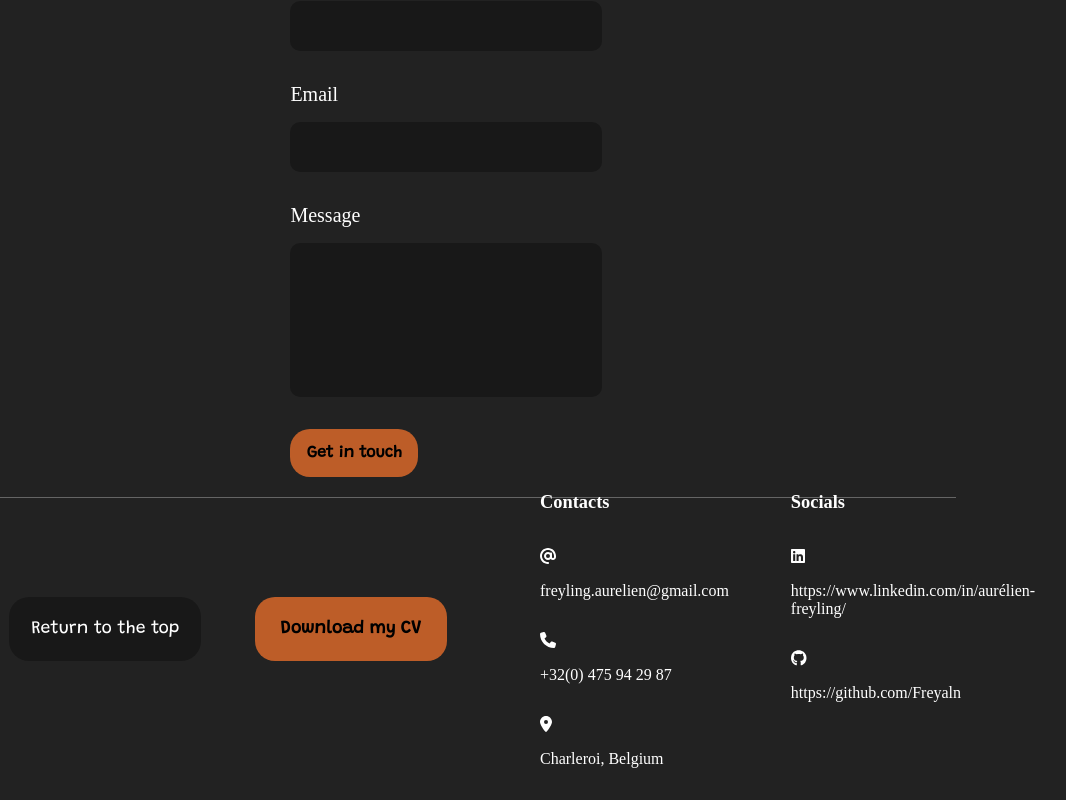
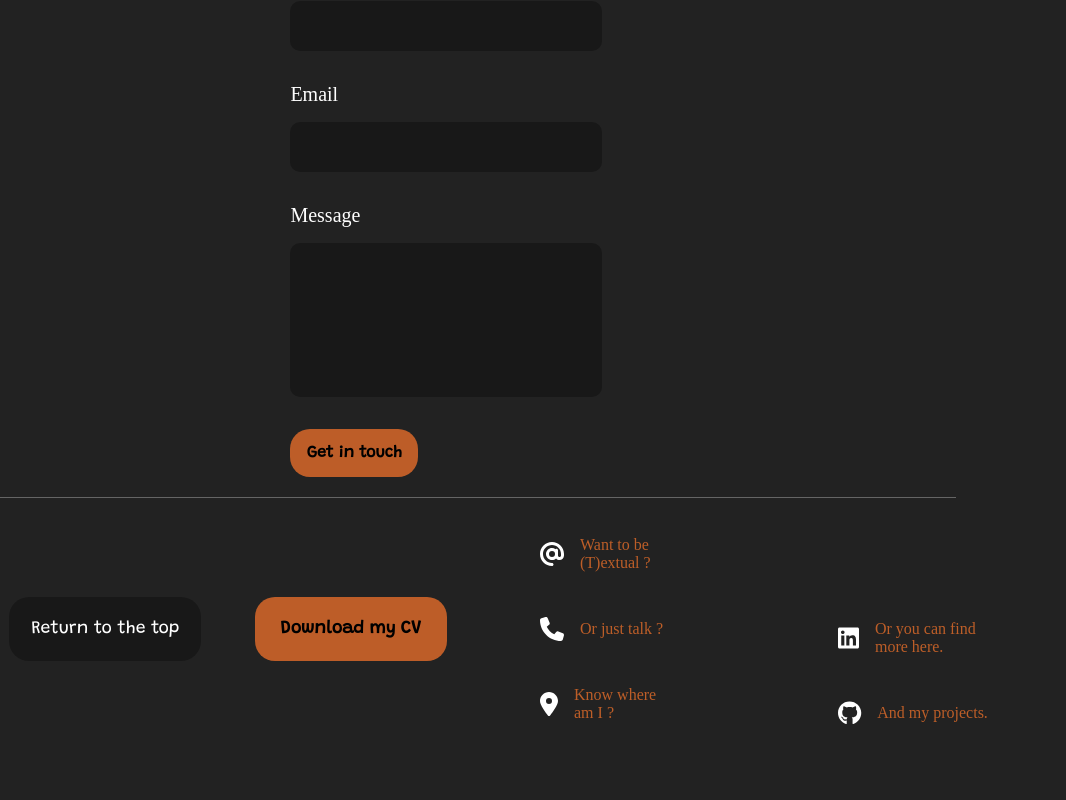
Before and after one commit to Freyaln/portfolio, a React (Create React App) app in the folder portfolio/: page / in a window 1280 px wide. Shown: the part 3156-3956 px from the top of the page, without its empty margins (196-1262 px from the left). After the commit the page ends 3910 px from the top, so only its background shows below. Built offline with nearby package versions, Linux system fonts and the light colour scheme; a web font is replaced by a local one.

Commit message:
Fix:: Fixed footer list

```diff
--- a/portfolio/src/Components/Atoms/List/List.tsx
+++ b/portfolio/src/Components/Atoms/List/List.tsx
@@ -1,86 +1,100 @@
-import {FC} from 'react';
-import {InfosDatas, SkillDetail} from "../../../Datas/Datas";
-import Typo, {TextType} from "../Typo/Typo";
-import {v4 as uuidv4} from 'uuid';
-import {FontAwesomeIcon} from "@fortawesome/react-fontawesome";
+import * as React from 'react';
+import { FC } from 'react';
+import { DataType, InfosDatas, SkillDetail } from '../../../Datas/Datas';
+import Typo, { TextType } from '../Typo/Typo';
+import { v4 as uuidv4 } from 'uuid';
+import { FontAwesomeIcon } from '@fortawesome/react-fontawesome';
 
 export interface IListProps {
   optionsSkills?: SkillDetail[];
   optionsInfos?: InfosDatas[];
-    classname : string;
-    children?: JSX.Element|JSX.Element[];
+  classname: string;
+  children?: JSX.Element | JSX.Element[];
+  type?: DataType;
 }
 
-const List: FC<IListProps> = ({ optionsSkills, optionsInfos, classname, children}) => {
+const List: FC<IListProps> = ({ optionsSkills, optionsInfos, classname, children, type }) => {
   return (
     <>
-            <ol className={classname} >
-                { optionsSkills &&
-                  optionsSkills.map((items) => (
-                      items.Skills.map((elem) =>
+      <ol className={classname}>
+        {optionsSkills &&
+          optionsSkills.map((items) =>
+            items.Skills.map((elem) => (
               <>
-                              <div className='__list__flex' >
-                                  <Typo type={ TextType.H3 } key={ uuidv4()} className='__list__title'>
-                                      { elem.Languages.title }
+                <div className="__list__flex">
+                  <Typo type={TextType.H3} key={uuidv4()} className="__list__title">
+                    {elem.Languages.title}
                   </Typo>
-                                  { elem.Languages.list.map((listItem) =>
-                                      <li key={ uuidv4() }>
-                                          {listItem}
-                                      </li>
-                                  )}
+                  {elem.Languages.list.map((listItem) => (
+                    <li key={uuidv4()}>{listItem}</li>
+                  ))}
                 </div>
-                              <div className='__list__flex'>
-                                  <Typo type={ TextType.H3 } key={ uuidv4()}  className='__list__title'>
-                                      { elem.Frameworks.title }
+                <div className="__list__flex">
+                  <Typo type={TextType.H3} key={uuidv4()} className="__list__title">
+                    {elem.Frameworks.title}
                   </Typo>
-                                  { elem.Frameworks.list.map((listItem) =>
-                                      <li key={ uuidv4() }>
-                                          {listItem}
-                                      </li>
-                                  )}
+                  {elem.Frameworks.list.map((listItem) => (
+                    <li key={uuidv4()}>{listItem}</li>
+                  ))}
                 </div>
-                              <div className='__list__flex'>
-                                  <Typo type={ TextType.H3 } key={ uuidv4()}  className='__list__title'>
-                                      { elem.Libraries.title }
+                <div className="__list__flex">
+                  <Typo type={TextType.H3} key={uuidv4()} className="__list__title">
+                    {elem.Libraries.title}
                   </Typo>
-                                  { elem.Libraries.list.map((listItem) =>
-                                  <li key={ uuidv4() }>
-                                      {listItem}
-                                  </li>
-                                  )}
+                  {elem.Libraries.list.map((listItem) => (
+                    <li key={uuidv4()}>{listItem}</li>
+                  ))}
                 </div>
               </>
             ))
-                  ) }
-                { optionsInfos &&
-                  optionsInfos.map((items) => (
-                      items.Infos.map((elem) =>
+          )}
+        {optionsInfos &&
+          optionsInfos.map((items) =>
+            items.Infos.map((elem) => (
               <>
-                              <div className='__list__flex' >
-                                  <Typo type={ TextType.H3 } key={ uuidv4()}  className='__list__title'>
-                                      Contacts
-                                  </Typo>
-                                  { elem.Contact.map((i) =>
-                                       <li key={ uuidv4() }>
-                                           <FontAwesomeIcon icon={i.icon}/>
+                <div className="__list__flex">
+                  {elem.Contact.map((i) => (
+                    <li key={uuidv4()}>
+                      {i.type === DataType.EMAIL ? (
+                        <>
+                          <FontAwesomeIcon icon={i.icon} className="__list__icon" />
+                          <a href={`mail:to${i.link}`}>
                             <Typo type={TextType.TEXT}>{i.text}</Typo>
+                          </a>
+                        </>
+                      ) : i.type === DataType.PHONE ? (
+                        <>
+                          <FontAwesomeIcon icon={i.icon} className="__list__icon" />
+                          <a href={`tel:${i.link}`}>
+                            <Typo type={TextType.TEXT}>{i.text}</Typo>
+                          </a>
+                        </>
+                      ) : i.type === DataType.LOCATION ? (
+                        <>
+                          <FontAwesomeIcon icon={i.icon} className="__list__icon" />
+                          <a href={i.link}>
+                            <Typo type={TextType.TEXT}>{i.text}</Typo>
+                          </a>
+                        </>
+                      ) : (
+                        '404 not found.'
+                      )}
                     </li>
-                                  )}
+                  ))}
                 </div>
-                              <div className='__list__flex' >
-                                  <Typo type={ TextType.H3 } key={ uuidv4()}  className='__list__title'>
-                                      Socials
-                                  </Typo>
-                                  { elem.Socials.map((i) =>
-                                      <li key={ uuidv4() }>
-                                          <FontAwesomeIcon icon={i.icon}/>
+                <div className="__list__flex">
+                  {elem.Socials.map((i) => (
+                    <li key={uuidv4()}>
+                      <FontAwesomeIcon icon={i.icon} className="__list__icon" />
+                      <a href={i.link}>
                         <Typo type={TextType.TEXT}>{i.text}</Typo>
+                      </a>
                     </li>
-                                  )}
+                  ))}
                 </div>
               </>
             ))
-                  ) }
+          )}
       </ol>
     </>
   );
--- a/portfolio/src/Components/Molecules/Footer/Footer.scss
+++ b/portfolio/src/Components/Molecules/Footer/Footer.scss
@@ -62,23 +62,29 @@
     gap: 1rem;
     width: 40%;
 
-    .footer__block__right__title {
-    }
-
       .__list {
         display: flex;
         flex-direction: row;
         justify-content: space-between;
+        align-items: flex-end;
+        gap: 10rem;
         color: #FFF;
 
         .__list__flex {
           display: flex;
           flex-direction: column;
           gap: 1rem;
-          width: 45%;
           li {
+            display: flex;
+            flex-direction: row;
+            align-items: center;
+            gap: 1rem;
             font-family: 'Faustina', serif;
             font-size: 1rem;
+          }
+
+          .__list__icon {
+            font-size: 1.5rem;
           }
 
           .__list__title {
@@ -86,6 +92,10 @@
             white-space: pre-line;
             font-family: 'Faustina', serif;
           }
+
+          a {
+            color: rgba(255,119,43,0.7);
+          }
         }
       }
     }
--- a/portfolio/src/Datas/Datas.ts
+++ b/portfolio/src/Datas/Datas.ts
@@ -1,85 +1,114 @@
-import ProjectImage1 from "../img/proj1.png";
-import ProjectImage2 from "../img/proj2.png";
-import ProjectImage3 from "../img/proj3.png";
-import ProjectImage4 from "../img/proj5.png";
-import ProjectImage5 from "../img/proj4.png";
-import { FontAwesomeIcon } from '@fortawesome/react-fontawesome'
-import {faPhone, faAt, faLocationDot, IconDefinition} from "@fortawesome/free-solid-svg-icons";
-import {faGithub, faLinkedin} from "@fortawesome/free-brands-svg-icons";
+import ProjectImage1 from '../img/proj1.png';
+import ProjectImage2 from '../img/proj2.png';
+import ProjectImage3 from '../img/proj3.png';
+import ProjectImage4 from '../img/proj5.png';
+import ProjectImage5 from '../img/proj4.png';
+import { FontAwesomeIcon } from '@fortawesome/react-fontawesome';
+import { faPhone, faAt, faLocationDot, IconDefinition } from '@fortawesome/free-solid-svg-icons';
+import { faGithub, faLinkedin } from '@fortawesome/free-brands-svg-icons';
+
+export enum DataType {
+  EMAIL,
+  PHONE,
+  LOCATION,
+}
 
 export interface InfosDatas {
-    Infos: [{
+  Infos: [
+    {
       Contact: [
         {
-                icon: IconDefinition,
-                text: string,
+          icon: IconDefinition;
+          link: string;
+          text: string;
+          type: DataType;
         },
         {
-                icon: IconDefinition,
-                text: string,
+          icon: IconDefinition;
+          link: string;
+          text: string;
+          type: DataType;
         },
         {
-                icon: IconDefinition,
-                text: string,
-            },
-        ],
+          icon: IconDefinition;
+          link: string;
+          text: string;
+          type: DataType;
+        }
+      ];
       Socials: [
         {
-                icon: IconDefinition,
-                text: string,
+          icon: IconDefinition;
+          link: string;
+          text: string;
         },
         {
-                icon: IconDefinition,
-                text: string,
-            },
-        ],
-    }],
+          icon: IconDefinition;
+          link: string;
+          text: string;
+        }
+      ];
+    }
+  ];
 }
 //['fat-solid fa-at', "fa-solid fa-phone",'fa-solid fa-location-dot', ],
-export const personnalInfos: InfosDatas[] = [{
-    Infos : [
+export const personnalInfos: InfosDatas[] = [
+  {
+    Infos: [
       {
         Contact: [
           {
             icon: faAt,
-                text: 'freyling.aurelien@gmail.com',
+            link: 'freyling.aurelien@gmail.com',
+            text: 'Want to be (T)extual ?',
+            type: DataType.EMAIL,
           },
           {
             icon: faPhone,
-                text: '+32(0) 475 94 29 87',
+            link: '+32475942987',
+            text: 'Or just talk ?',
+            type: DataType.PHONE,
           },
           {
             icon: faLocationDot,
-                text: 'Charleroi, Belgium',
+            link: 'https://goo.gl/maps/WeDwnM9AJ8W3yykF6',
+            text: 'Know where am I ?',
+            type: DataType.LOCATION,
           },
         ],
         Socials: [
           {
             icon: faLinkedin,
-                text: 'https://www.linkedin.com/in/aurélien-freyling/',
+            link: 'https://www.linkedin.com/in/aurélien-freyling/',
+            text: 'Or you can find more here.',
           },
           {
             icon: faGithub,
-                text:  'https://github.com/Freyaln',
+            link: 'https://github.com/Freyaln',
+            text: 'And my projects.',
           },
         ],
-    }],
-}]
-
+      },
+    ],
+  },
+];
 
 interface SkillContent {
-    title: string,
-    list: string[],
+  title: string;
+  list: string[];
 }
 export interface SkillDetail {
-    Skills: [{
-        Languages: SkillContent,
-        Frameworks: SkillContent,
-        Libraries: SkillContent,
-    }],
-    Methodology: SkillContent,
+  Skills: [
+    {
+      Languages: SkillContent;
+      Frameworks: SkillContent;
+      Libraries: SkillContent;
     }
-export const skillsDatas: SkillDetail[]= [{
+  ];
+  Methodology: SkillContent;
+}
+export const skillsDatas: SkillDetail[] = [
+  {
     Skills: [
       {
         Languages: {
@@ -97,33 +126,34 @@ export const skillsDatas: SkillDetail[]= [{
       },
     ],
     Methodology: {
-        title: 'Methodologies', list: ['Atomic Design, B.E.M'],
+      title: 'Methodologies',
+      list: ['Atomic Design, B.E.M'],
     },
-
   },
 ];
 
 export interface navbarDatas {
-            title: string,
-            path: string,
+  title: string;
+  path: string;
 }
 export const navbarProps: navbarDatas[] = [
-        {title: 'Home', path: 'header'},
-        {title: 'About', path: 'about'},
-        {title: 'Projects', path: 'projects'},
-        {title: 'Contact', path: 'contact'},
+  { title: 'Home', path: 'header' },
+  { title: 'About', path: 'about' },
+  { title: 'Projects', path: 'projects' },
+  { title: 'Contact', path: 'contact' },
 ];
 
-export const aboutMeText = 'Lorem ipsum dolor sit amet, consectetur adipiscing elit. Duis malesuada dui at tellus hendrerit ' +
+export const aboutMeText =
+  'Lorem ipsum dolor sit amet, consectetur adipiscing elit. Duis malesuada dui at tellus hendrerit ' +
   'malesuada. Quisque volutpat pellentesque tellus finibus iaculis. Aenean dapibus efficitur est, ' +
   'et hendrerit nunc faucibus id. Morbi varius accumsan dapibus. Sed sed purus nulla. Mauris a felis sit ' +
   'amet neque maximus ullamcorper. Etiam dictum tellus ex, eu lacinia tellus pulvinar sed. ' +
-    '\n' + '\n' +
+  '\n' +
+  '\n' +
   'Phasellus nec odio libero. Nam rutrum vestibulum urna in tincidunt. Aliquam erat volutpat. ' +
   'Etiam neque nunc, rhoncus non dictum eget, bibendum eu magna. Morbi mattis erat a ipsum efficitur, ' +
   'eget varius eros bibendum. Fusce vitae nulla arcu. Aenean interdum auctor mauris, vel pulvinar arcu rhoncus quis. ' +
   'Etiam efficitur lacinia lectus ut dictum. Mauris rhoncus cursus mollis. Proin quis eleifend tellus.';
-
 
 export const projectsImageList = [
   {
@@ -158,4 +188,4 @@ export const projectsImageList = [
     title: 'Project 5',
     detail: 'link',
   },
-]
+];
--- a/portfolio/src/declaration.d.ts
+++ b/portfolio/src/declaration.d.ts
@@ -1,2 +1,3 @@
 declare module '*.png';
 declare module '*.jpg';
+declare module '*.pdf';
```
Also changed, not shown: portfolio/src/Components/Molecules/Footer/Footer.tsx (+23 -20 lines), 2 other files (tests, documents, lock files or other folders). Lines whose indentation alone changed are shown as unchanged.
